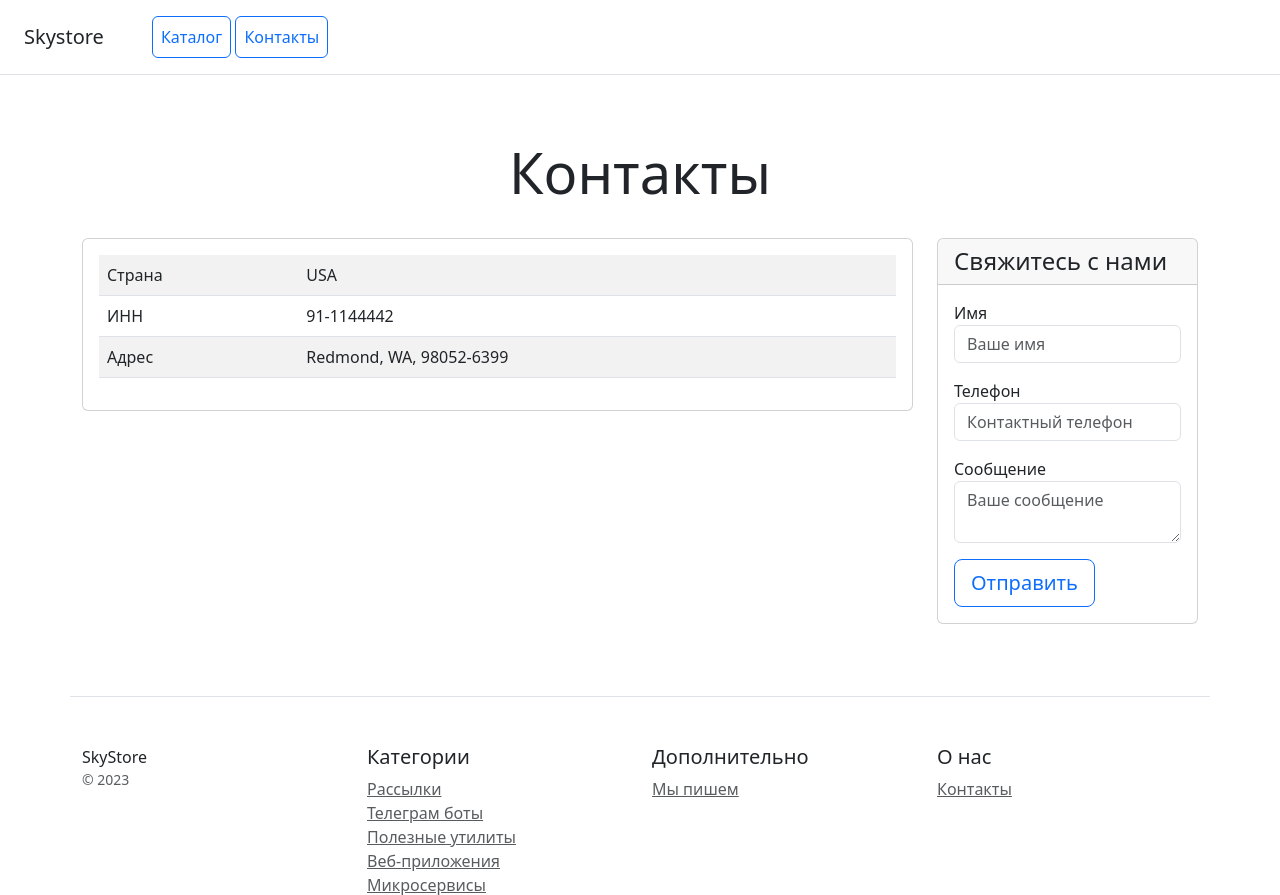
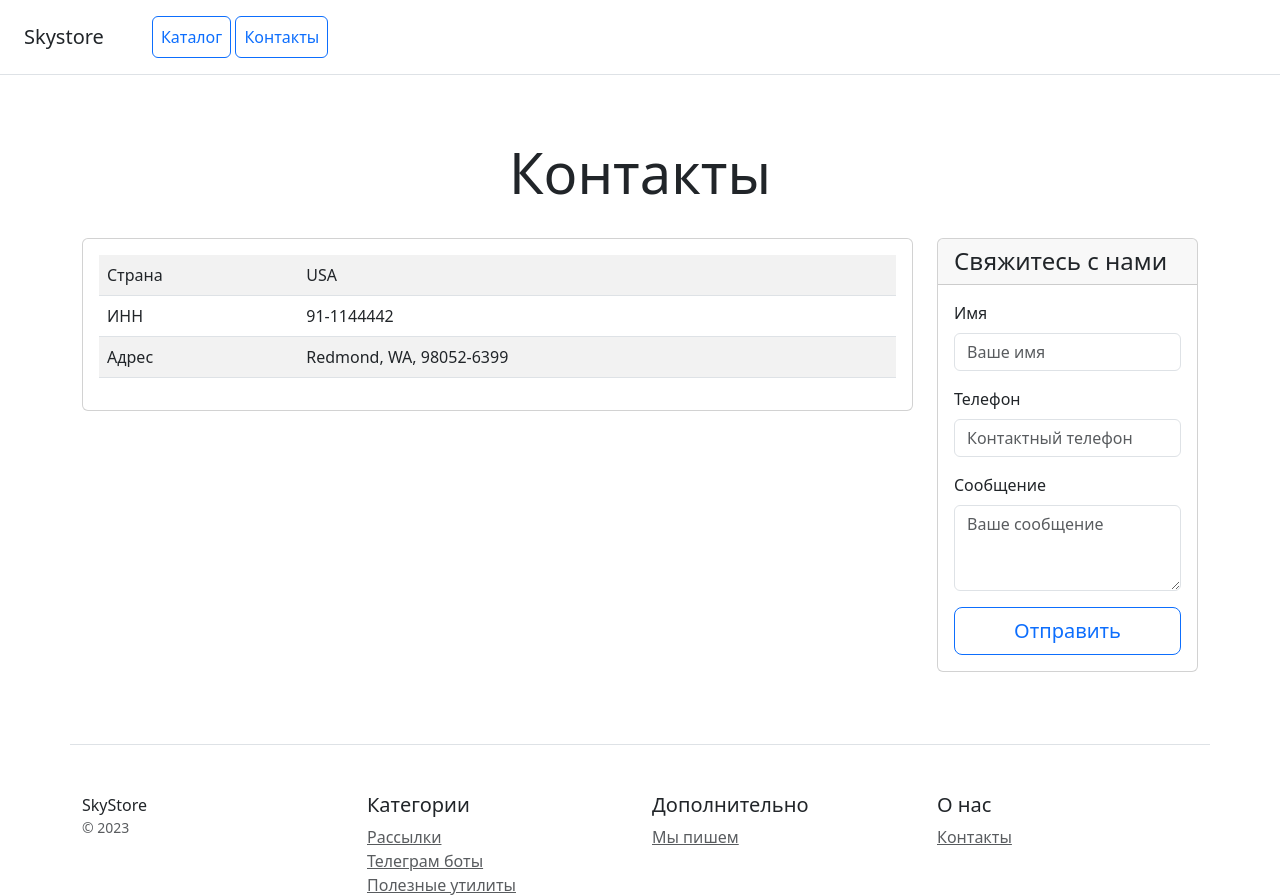
Before and after one commit to marfuta07/Django, a Django app: template catalog/templates/catalog/contacts.html in a window 1280 px wide. Shown: the top 895 px of the page. Run offline with Django 5.2, Linux system fonts and the light colour scheme; the template is opened without the code that fills it, so the values that code supplies are empty.

Commit message:
Внесены изменения

```diff
--- a/catalog/templates/catalog/contacts.html
+++ b/catalog/templates/catalog/contacts.html
@@ -35,21 +35,31 @@
                     <h4 class="my-0 font-weight-normal">Свяжитесь с нами</h4>
                 </div>
                 <div class="card-body">
+                    <!-- Отображение сообщений Django -->
+                    {% if messages %}
+                        {% for message in messages %}
+                            <div class="alert alert-{{ message.tags }} alert-dismissible fade show" role="alert">
+                                {{ message }}
+                                <button type="button" class="btn-close" data-bs-dismiss="alert" aria-label="Close"></button>
+                            </div>
+                        {% endfor %}
+                    {% endif %}
+
                     <form method="post">
                         {% csrf_token %}
                         <div class="mb-3">
-                            <label for="name">Имя</label>
+                            <label for="name" class="form-label">Имя</label>
                             <input type="text" name="name" class="form-control" id="name" placeholder="Ваше имя" required>
                         </div>
                         <div class="mb-3">
-                            <label for="phone">Телефон</label>
+                            <label for="phone" class="form-label">Телефон</label>
                             <input type="text" name="phone" class="form-control" id="phone" placeholder="Контактный телефон" required>
                         </div>
                         <div class="mb-3">
-                            <label for="message">Сообщение</label>
-                            <textarea name="message" class="form-control" id="message" placeholder="Ваше сообщение" required></textarea>
+                            <label for="message" class="form-label">Сообщение</label>
+                            <textarea name="message" class="form-control" id="message" rows="3" placeholder="Ваше сообщение" required></textarea>
                         </div>
-                        <button type="submit" class="btn btn-lg btn-block btn-outline-primary">Отправить</button>
+                        <button type="submit" class="btn btn-lg btn-block btn-outline-primary w-100">Отправить</button>
                     </form>
                 </div>
             </div>
```
Also changed, not shown: catalog/views.py (+14 -1 lines).
